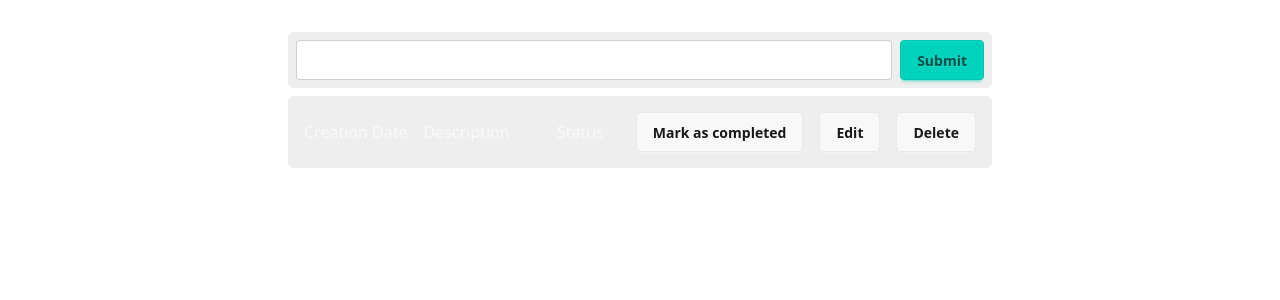
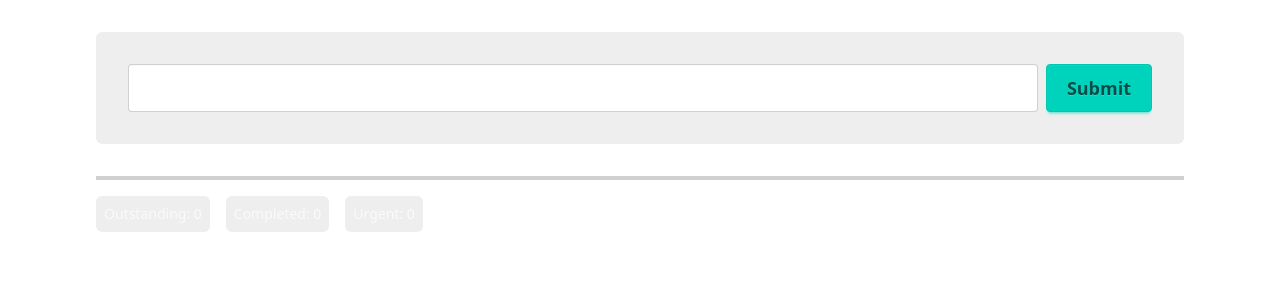
Before and after one commit to rowphant/TodoList, a Vue app: page / in a window 1280 px wide. Shown: the top 300 px of the page. Built offline with nearby package versions, Linux system fonts and the light colour scheme.

Commit message:
To do List - Part 1

```diff
--- a/index.html
+++ b/index.html
@@ -4,7 +4,7 @@
     <meta charset="UTF-8" />
     <link rel="icon" type="image/svg+xml" href="/vite.svg" />
     <meta name="viewport" content="width=device-width, initial-scale=1.0" />
-    <title>Vite + Vue + TS</title>
+    <title>✅ Todo App</title>
   </head>
   <body>
     <div id="app"></div>
--- a/src/components/TodoList.Item.vue
+++ b/src/components/TodoList.Item.vue
@@ -1,18 +1,139 @@
-<script lang="ts"></script>
+<script setup lang="ts">
+import { ref, onMounted, onUnmounted, watch } from "vue";
+
+interface Task {
+  description: string;
+  status: string;
+  createdAt: number;
+  isEditable: boolean;
+  isUrgent: boolean;
+}
+
+const props = defineProps<{
+  task: Task;
+  markAsUrgent: (task: Task) => void;
+  editTask: (task: Task) => void;
+  changeStatus: (task: Task, newStatus: string) => void;
+  deleteTask: (task: Task) => void;
+  saveTask: (task: Task, newDescription: string) => void;
+}>();
+
+const secondsToUrgency = 10;
+const intervalId = ref<number | null>(null);
+const intervalIndex = ref(0);
+
+const urgencyHandler = () => {
+  if (props.task.createdAt + secondsToUrgency * 1000 < Date.now()) {
+    props.markAsUrgent(props.task);
+  }
+};
+
+const getCountdown = () => {
+  if (props.task.createdAt + secondsToUrgency * 1000 > Date.now()) {
+    return Math.round(
+      (props.task.createdAt + secondsToUrgency * 1000 - Date.now()) / 1000
+    );
+  } else {
+    return 0;
+  }
+};
+
+const countdown = ref(getCountdown());
+
+onMounted(() => {
+  urgencyHandler();
+
+  intervalId.value = window.setInterval(() => {
+    intervalIndex.value++;
+    const newCountdown = getCountdown();
+    countdown.value = newCountdown;
+
+    urgencyHandler();
+  }, 1000);
+});
+
+onUnmounted(() => {
+  if (intervalId.value) {
+    window.clearInterval(intervalId.value);
+  }
+});
+
+const changeStatusHandler = (task, status) => {
+  task.isUrgent && window.clearInterval(intervalId.value);
+  props.changeStatus(task, status);
+};
+</script>
 
 <template>
-  <div class="flex gap-4 p-2">
+  <div
+    class="flex gap-4 p-2 border rounded-lg"
+    :class="{
+      'border-success': task.status === 'completed',
+      'border-error': task.isUrgent && task.status === 'outstanding',
+      'border-warning': !task.isUrgent && task.status === 'outstanding',
+    }"
+  >
     <!-- Task Content -->
     <div class="grow flex items-center gap-4 p-2">
-      <div>Creation Date</div>
-      <div class="grow">Description</div>
-      <div>Status</div>
+      <div>{{ new Date(task.createdAt).toLocaleString() }}</div>
+      <div class="grow">
+        <form
+          @submit.prevent="
+            task.isEditable && saveTask(task, $event.target[0].value)
+          "
+          class="flex items-center gap-2"
+        >
+          <input
+            type="text"
+            :value="task.description"
+            class="input input-bordered"
+            :class="{
+              'input-accent': task.isEditable,
+              'focus:outline-none': !task.isEditable,
+            }"
+            :readonly="!task.isEditable"
+          />
+          <button v-if="task.isEditable" type="submit" class="btn btn-outline">
+            Save
+          </button>
+        </form>
+        <!-- Task Urgency -->
+        <div v-if="task.status === 'outstanding'">
+          <div :key="tasks" v-if="task.isUrgent" class="text-error">
+            Urgent!
+          </div>
+          <div v-else>
+            {{ countdown }} {{ countdown >= 1 ? "seconds" : "second" }} until
+            urgency
+          </div>
+        </div>
+      </div>
+      <div>{{ task.status }}</div>
     </div>
     <!-- Task Actions -->
     <div class="flex items-center gap-4 p-2">
-      <button class="btn">Mark as completed</button>
-      <button class="btn">Edit</button>
-      <button class="btn">Delete</button>
+      <button
+        v-if="task.status === 'outstanding'"
+        class="btn"
+        @click="changeStatusHandler(task, 'completed')"
+      >
+        Mark as completed
+      </button>
+      <button
+        v-if="task.status === 'completed'"
+        class="btn"
+        @click="changeStatusHandler(task, 'outstanding')"
+      >
+        Mark as outstanding
+      </button>
+      <button
+        class="btn"
+        :disabled="task.status === 'completed'"
+        @click="editTask(task)"
+      >
+        Edit
+      </button>
+      <button class="btn" @click="deleteTask(task)">Delete</button>
     </div>
   </div>
 </template>
--- a/src/components/TodoList.vue
+++ b/src/components/TodoList.vue
@@ -1,31 +1,109 @@
 <script setup lang="ts">
-import TodoListItem from "./TodoList.Item.vue";
+import { ref, onMounted } from "vue";
+import ListItem from "./TodoList.Item.vue";
+
+interface Task {
+  description: string;
+  status: string;
+  createdAt: number;
+  isEditable: boolean;
+  isUrgent: boolean;
+}
+
+const tasks = ref<Task[]>([]);
+
+onMounted(() => {
+  const storedTasks = localStorage.getItem("tasks");
+  if (storedTasks) {
+    tasks.value = JSON.parse(storedTasks);
+  }
+});
+
+const addTask = (description: string) => {
+  const newTask: Task = {
+    description,
+    status: "outstanding",
+    createdAt: Date.now(),
+    isEditable: false,
+    isUrgent: false,
+  };
+  tasks.value.push(newTask);
+  tasks.value.sort((a, b) => b.createdAt - a.createdAt);
+  localStorage.setItem("tasks", JSON.stringify(tasks.value));
+};
+
+const markAsUrgent = (task: Task) => {
+  task.isUrgent = true;
+  localStorage.setItem("tasks", JSON.stringify(tasks.value));
+};
+
+const changeStatus = (task: Task, newStatus: string) => {
+  task.status = newStatus;
+  localStorage.setItem("tasks", JSON.stringify(tasks.value));
+};
+
+const editTask = (task: Task) => {
+  tasks.value.forEach((t) => (t.isEditable = false));
+  task.isEditable = !task.isEditable;
+};
+
+const deleteTask = (task: Task) => {
+  tasks.value = tasks.value.filter((t) => t.createdAt !== task.createdAt);
+  localStorage.setItem("tasks", JSON.stringify(tasks.value));
+};
+
+const saveTask = (task: Task, newDescription: string) => {
+  task.description = newDescription;
+  task.isEditable = false;
+  localStorage.setItem("tasks", JSON.stringify(tasks.value));
+};
 </script>
+
 <template>
-  <div class="mx-auto max-w-3xl p-8 text-white/70">
-    <div class="flex flex-col gap-2">
+  <div class="mx-auto max-w-6xl p-8 text-white/70">
+    <div class="flex flex-col gap-4">
       <!-- Task form -->
       <div class="bg-base-300 rounded-md">
-        <form class="flex justify-center items-center gap-2 p-2">
-          <!-- <label class="label">
-            <span class="label-text">Task description</span>
-          </label> -->
+        <form
+          @submit.prevent="addTask($event.target[0].value)"
+          class="flex justify-center items-center gap-2 p-8"
+        >
           <input
             type="text"
             placeholder="Task description"
-            class="grow input input-bordered"
+            class="grow input input-lg input-bordered"
           />
-          <button type="submit" class="btn btn-accent">Submit</button>
+          <button type="submit" class="btn btn-lg btn-accent">Submit</button>
         </form>
       </div>
       <!-- Task list -->
-      <ul class="bg-base-300 rounded-md flex flex-col">
+      <ul class="bg-base-300 rounded-md flex flex-col gap-2">
         <!-- Task item -->
-        <li>
-          <TodoListItem />
+        <li v-for="task in tasks" :key="task">
+          <ListItem
+            :task="task"
+            :markAsUrgent="markAsUrgent"
+            :editTask="editTask"
+            :changeStatus="changeStatus"
+            :deleteTask="deleteTask"
+            :saveTask="saveTask"
+          />
         </li>
       </ul>
+      <div
+        class="flex items-center gap-4 border-t-4 border-base-content/20 pt-4"
+      >
+        <div class="text-sm bg-base-300 p-2 rounded-md">
+          Outstanding:
+          {{ tasks?.filter((t) => t.status === "outstanding").length }}
+        </div>
+        <div class="text-sm bg-base-300 p-2 rounded-md">
+          Completed: {{ tasks?.filter((t) => t.status === "completed").length }}
+        </div>
+        <div class="text-sm bg-base-300 p-2 rounded-md">
+          Urgent: {{ tasks?.filter((t) => t.isUrgent).length }}
+        </div>
+      </div>
     </div>
   </div>
 </template>
-<style scoped></style>
--- a/src/style.css
+++ b/src/style.css
@@ -1,82 +1,2 @@
 @import "tailwindcss";
 @plugin "daisyui";
-
-:root {
-  /* font-family: Inter, system-ui, Avenir, Helvetica, Arial, sans-serif;
-  line-height: 1.5;
-  font-weight: 400; */
-
-  /* color-scheme: light dark;
-  color: rgba(255, 255, 255, 0.87);
-  background-color: #242424;
-
-  font-synthesis: none;
-  text-rendering: optimizeLegibility;
-  -webkit-font-smoothing: antialiased;
-  -moz-osx-font-smoothing: grayscale; */
-}
-
-/* a {
-  font-weight: 500;
-  color: #646cff;
-  text-decoration: inherit;
-}
-a:hover {
-  color: #535bf2;
-}
-
-body {
-  margin: 0;
-  display: flex;
-  place-items: center;
-  min-width: 320px;
-  min-height: 100vh;
-}
-
-h1 {
-  font-size: 3.2em;
-  line-height: 1.1;
-}
-
-button {
-  border-radius: 8px;
-  border: 1px solid transparent;
-  padding: 0.6em 1.2em;
-  font-size: 1em;
-  font-weight: 500;
-  font-family: inherit;
-  background-color: #1a1a1a;
-  cursor: pointer;
-  transition: border-color 0.25s;
-}
-button:hover {
-  border-color: #646cff;
-}
-button:focus,
-button:focus-visible {
-  outline: 4px auto -webkit-focus-ring-color;
-}
-
-.card {
-  padding: 2em;
-}
-
-#app {
-  max-width: 1280px;
-  margin: 0 auto;
-  padding: 2rem;
-  text-align: center;
-}
-
-@media (prefers-color-scheme: light) {
-  :root {
-    color: #213547;
-    background-color: #ffffff;
-  }
-  a:hover {
-    color: #747bff;
-  }
-  button {
-    background-color: #f9f9f9;
-  }
-} */
```
